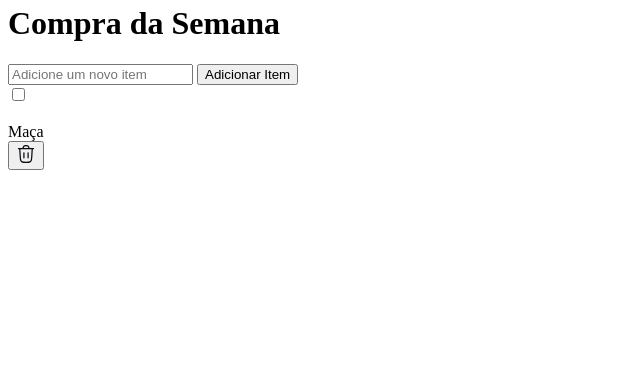
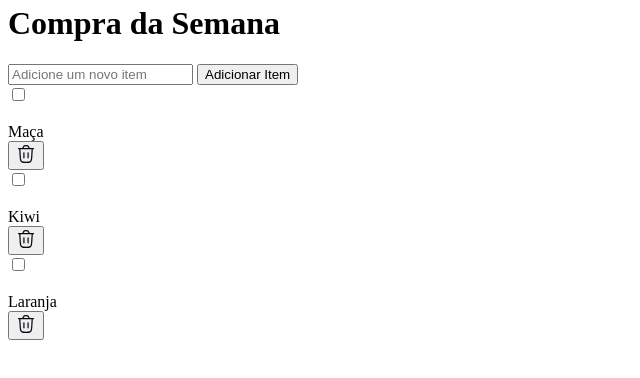
Before and after one commit to MarcosSilva777/QuickList, a plain HTML site: page index.html in a window 1280 px wide. Shown: the part 70-448 px from the top of the page, without its empty margins (0-640 px from the left). Drawn offline with nearby package versions, Linux system fonts and the light colour scheme.

Commit message:
Adição de novos itens para a section.list

```diff
--- a/index.html
+++ b/index.html
@@ -50,6 +50,38 @@
                     </button>
                 </div>
 
+                <div class="item">
+                    <div>
+                        <input type="checkbox" name="list" id="item-1">
+
+                        <div class="custom-checkbox">
+                            <img src="./assets/checked.svg" alt="checked">
+                        </div>
+
+                        <label for="item-2">Kiwi</label>
+                    </div>
+
+                    <button>
+                        <img src="./assets/trash-icon.svg" alt="trash icon">
+                    </button>
+                </div>
+
+                <div class="item">
+                    <div>
+                        <input type="checkbox" name="list" id="item-1">
+
+                        <div class="custom-checkbox">
+                            <img src="./assets/checked.svg" alt="checked">
+                        </div>
+
+                        <label for="item-3">Laranja</label>
+                    </div>
+
+                    <button>
+                        <img src="./assets/trash-icon.svg" alt="trash icon">
+                    </button>
+                </div>
+
             </section>
 
         </main>
```
